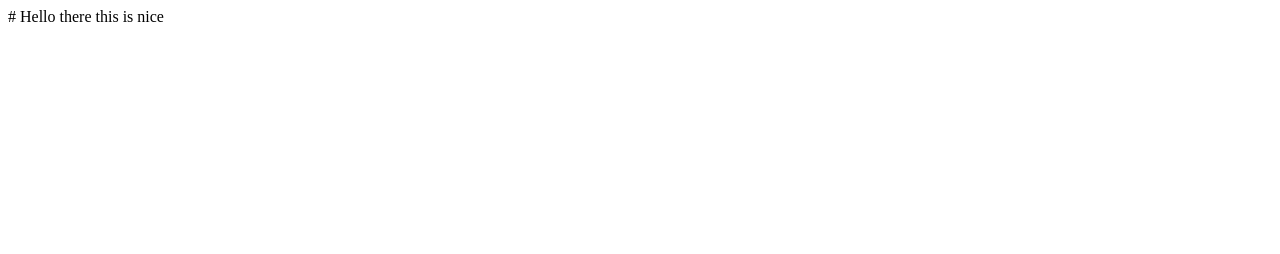
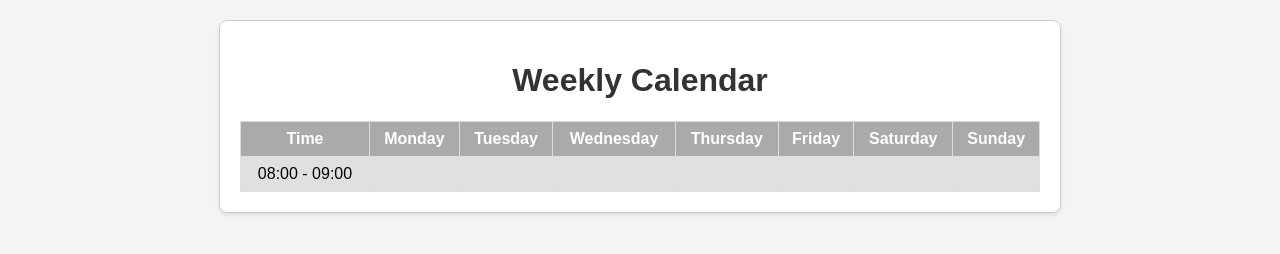
Before and after one commit to sjandrzejewski/sjandrzejewski.github.io, a plain HTML site: page index.html in a window 1280 px wide. Drawn offline with Linux system fonts and the light colour scheme.

Commit message:
template for index.html

```diff
--- a/index.html
+++ b/index.html
@@ -1,2 +1,83 @@
-# Hello there
-this is nice
+<!DOCTYPE html>
+<html lang="en">
+<head>
+    <meta charset="UTF-8">
+    <meta name="viewport" content="width=device-width, initial-scale=1.0">
+    <title>Weekly Calendar</title>
+    <style>
+        body {
+            font-family: Arial, sans-serif;
+            background-color: #f4f4f4;
+            margin: 0;
+            padding: 0;
+        }
+
+        .container {
+            max-width: 800px;
+            margin: 20px auto;
+            padding: 20px;
+            background-color: #ffffff;
+            border: 1px solid #ccc;
+            border-radius: 8px;
+            box-shadow: 0 2px 4px rgba(0, 0, 0, 0.1);
+        }
+
+        h1 {
+            text-align: center;
+            color: #333;
+        }
+
+        table {
+            width: 100%;
+            border-collapse: collapse;
+        }
+
+        th, td {
+            border: 1px solid #ddd;
+            text-align: center;
+            padding: 8px;
+        }
+
+        th {
+            background-color: #aaa;
+            color: #fff;
+        }
+
+        td {
+            background-color: #e0e0e0;
+        }
+    </style>
+</head>
+<body>
+    <div class="container">
+        <h1>Weekly Calendar</h1>
+        <table>
+            <thead>
+                <tr>
+                    <th>Time</th>
+                    <th>Monday</th>
+                    <th>Tuesday</th>
+                    <th>Wednesday</th>
+                    <th>Thursday</th>
+                    <th>Friday</th>
+                    <th>Saturday</th>
+                    <th>Sunday</th>
+                </tr>
+            </thead>
+            <tbody>
+                <!-- Add rows here later -->
+                <tr>
+                    <td>08:00 - 09:00</td>
+                    <td></td>
+                    <td></td>
+                    <td></td>
+                    <td></td>
+                    <td></td>
+                    <td></td>
+                    <td></td>
+                </tr>
+            </tbody>
+        </table>
+    </div>
+</body>
+</html>
```
